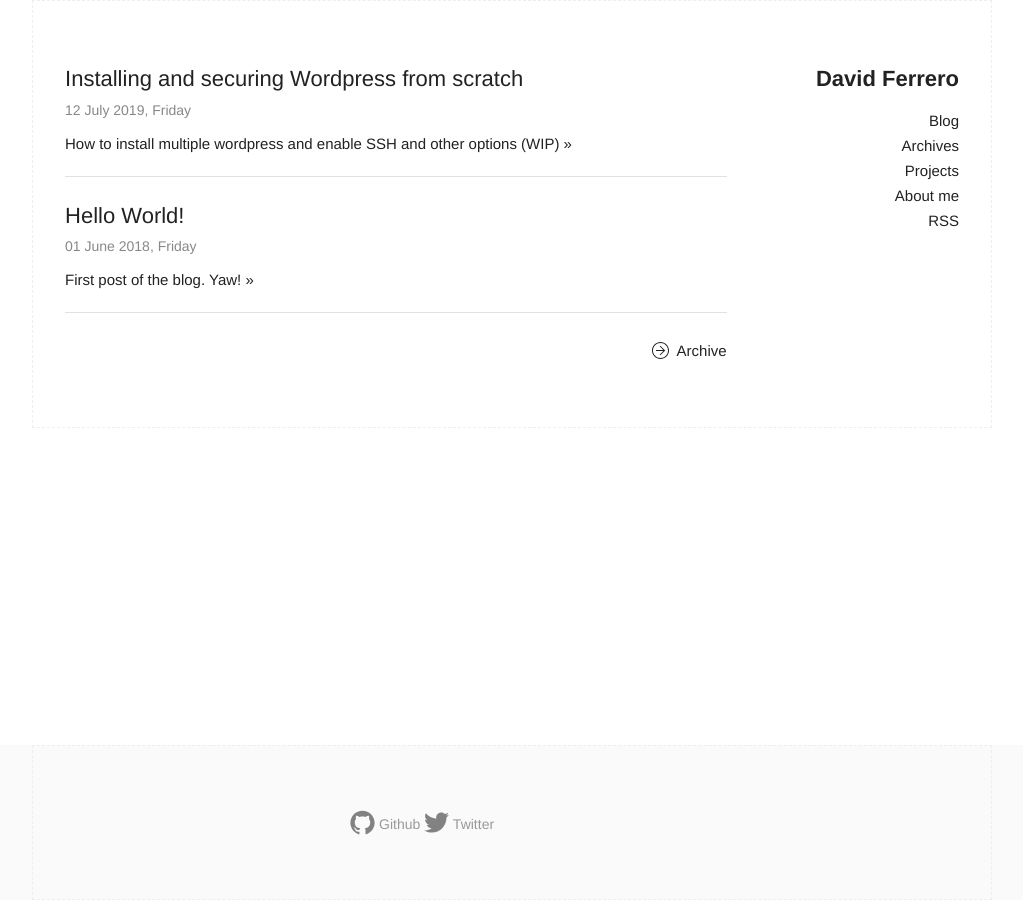
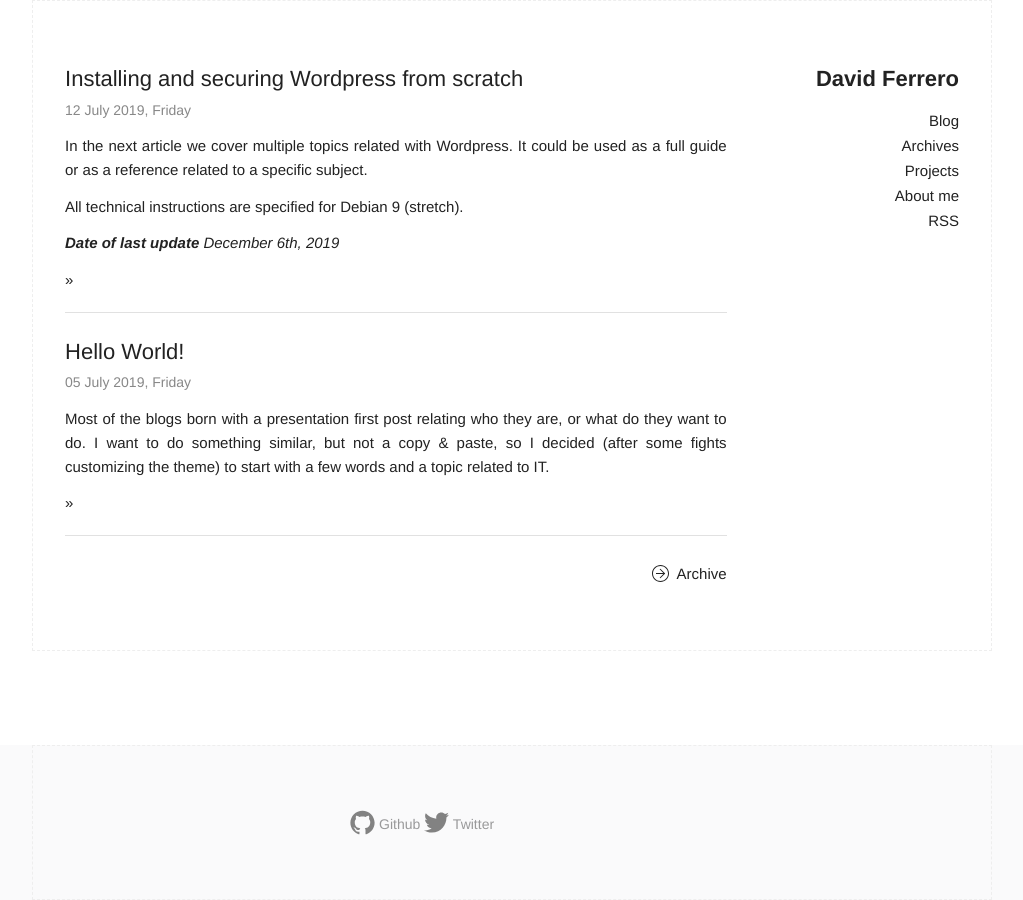
Before and after one commit to dferrero/dferrero.github.io, a Jekyll site: the page built from index.html, in a window 1280 px wide. Shown: the whole page, without its empty margins (128-1151 px from the left). Built offline with Jekyll 4.4.1, drawn with Linux system fonts in a browser that asks for light colours; some of the changed lines change nothing that is shown.

Commit message:
Finished Wordpress article

````diff
--- a/_posts/2018-06-01-hello-world.md
+++ b/_posts/2019-07-05-hello-world.md
@@ -2,11 +2,11 @@
 layout: blog
 title: Hello World!
 category: jekyll
-description: First post of the blog. Yaw!
+excerpt_separator: <!--more-->
 ---
 
 Most of the blogs born with a presentation first post relating who they are, or what do they want to do. I want to do something similar, but not a copy & paste, so I decided (after some fights customizing the theme) to start with a few words and a topic related to IT.
-
+<!--more-->
 There is no need to explain what I will do here. If you want to check it, see "**About me**" section.
 
 Cheers! \o/
--- /dev/null
+++ b/_posts/2019-07-12-installing-and-securing-wordpress.md
@@ -0,0 +1,415 @@
+---
+layout: blog
+title: Installing and securing Wordpress from scratch
+category: IT
+tags: [wordpress, multisite, installation, lets encrypt, https, ssl]
+excerpt_separator: <!--more-->
+---
+
+In the next article we cover multiple topics related with Wordpress. It could be used as a full guide or as a reference related to a specific subject.
+
+All technical instructions are specified for Debian 9 (stretch).
+
+***Date of last update*** *December 6th, 2019*
+<!--more-->
+Here is the index with all points:
+
+- [Secure installation](#secure-installation)
+- [Virtual hosts configuration](#virtual-hosts-configuration)
+- [Let's Encrypt setup](#lets-encrypt-setup)
+- [Enabling HTTPS in Wordpress](#enabling-https-in-wordpress)
+- [Hardening Wordpress](#hardening-wordpress)
+- [Multiple Wordpress with different domains](#multiple-Wordpress-with-different-domains)
+- [Backup](#backup)
+- [References](#references)
+
+## Secure installation
+
+We could find online thousands of tutorials covering this topic, but it's hard to find one where you don't install old (and unsecure) software.
+
+Main problem here is PHP version hosted in repositories. Usually, the standard installation will be 5.6.x (maybe 7.0.x if you are lucky), which is a kind of lottery [in terms of security](https://www.cvedetails.com/version-list/74/128/6/PHP-PHP.html?sha=0bb72d05caaf4fdd8d5e6106ced1cadc8a6e1095&order=1&trc=1127). Unless you need a extremely specific version because of plugins you'll need for Wordpress, **you should install the latest version available**.
+
+Here is a summary of all steps for a fresh installation, including PHP 7.3.
+
+#### Core packages
+
+{% highlight bash %}apt-get update
+apt-get install apache2 mysql-server
+
+# Remove apache2 info file
+rm -f /var/www/html/index.html
+# Minimal secure performance related to SQL
+mysql_secure_installation{% endhighlight %}
+
+#### Preparing MySQL database
+
+Although this step could be considered as part of hardening, it's mandatory to perform it in the installation phase, due of the final Wordpress configuration.
+
+First, we need to create a new database and a new user with privileges:
+
+{% highlight sql %}CREATE DATABASE <databasename>;
+CREATE USER '<newuser>'@'localhost' IDENTIFIED BY '<user_password>';
+GRANT ALL PRIVILEGES ON <databasename>.* \
+TO "<wordpressusername>"@'localhost' \
+IDENTIFIED BY "<user_password>";
+FLUSH PRIVILEGES;
+{% endhighlight %}
+
+I suggest to use mnemonic names related to the blog but, at the same time, hard to guess by an attacker. For example, if our website is `https://www.cellphonereviews.com`, one customization could be `cprevs_db` (database) and `adm_cpr` (username).
+
+#### PHP 7.3
+
+If we perform a search like `apt-cache search php7.3`, probably we will get no results. In this case, we have to add a new repository to our sources list:
+
+{% highlight bash %}apt -y install lsb-release apt-transport-https ca-certificates
+cd /etc/apt/trusted.gpg.d
+wget -O php.gpg https://packages.sury.org/php/apt.gpg
+cd /etc/apt/sources.list.d
+echo "deb https://packages.sury.org/php/ stretch main" > php7.list{% endhighlight %}
+
+Now install the last version of PHP hosted in the added repository:
+
+{% highlight bash %}apt-get update
+apt install -y php7.3-fpm php7.3-curl php7.3-gd php7.3-intl \
+php7.3-mbstring php7.3-mysql php7.3-imap php7.3-opcache php7.3-sqlite3 \
+php7.3-xml php7.3-xmlrpc php7.3-zip php7.3-bcmath php-apcu \
+libapache2-mod-php7.3{% endhighlight %}
+
+Check the version is the expected one with `php -v`.
+
+#### Wordpress
+
+Download with `wget` or `curl` the last version of Wordpress:
+
+{% highlight bash %}cd /tmp
+wget https://wordpress.org/latest.tar.gz
+tar -xzvf latest.tar.gz
+mv wordpress/ /var/www/html
+chown -R www-data:www-data /var/www/html{% endhighlight %}
+
+Now you can open a browser, navigate to `http://<your_ip_address>/wordpress` and perform the final installation with Wordpress' wizard.
+
+As we saw in the previous step [Preparing MySQL database](#preparing-mysql-database), here is another hardening chance to secure our installation. When the Wordpress' wizard will ask for a database prefix, instead of leave `wp_`, we could set whatever we want. Related to the previous example (`https://www.cellphonereviews.com`), some options could be `cprwp_` or `rpc570_`.
+
+## Virtual hosts configuration
+
+Fresh Apache2 installations includes a `000-default.conf` site enabled, allowing HTTP access to files under `/var/www/html`. But, if we store all Wordpress files on a subfolder or other path, we could get some display issues (or even disclose information of our system).
+
+On [Let's Encrypt setup](#lets-encrypt-setup) step we will get a brand-new configuration site. For now, we need an initial configuration which will be upgraded later. We can edit `000-default.conf` or create a new one (if you choose this option, don't forget to enable with `a2ensite`!):
+
+Our starting configuration will be the next one:
+
+{% highlight bash %}cd /etc/apache2/sites-available
+vi sitename.conf
+# Beginning of sitename.conf file
+<VirtualHost *:80>
+    ServerName <MYWEBSITE>
+    ServerAlias www.<MYWEBSITE>
+    ServerAdmin admin@<MYWEBSITE>
+    DocumentRoot /var/www/html/<MYWEBSITE>
+
+    <Directory /var/www/html/<MYWEBSITE>/>
+        Options FollowSymlinks
+        AllowOverride All
+        Require all granted
+    </Directory>
+
+    ErrorLog ${APACHE_LOG_DIR}/error.log
+    CustomLog ${APACHE_LOG_DIR}/access.log combined
+
+    <Directory /var/www/html/<MYWEBSITE>/>
+        RewriteEngine on
+        RewriteBase /
+        RewriteCond %{REQUEST_FILENAME} !-f
+        RewriteRule ^(.*) index.php [PT,L]
+    </Directory>
+</VirtualHost>
+# End of sitename.conf file
+
+a2ensite sitename.conf
+systemctl reload apache2{% endhighlight %}
+
+## Lets Encrypt setup
+
+In order to enable HTTPS into Wordpress, one of the requirements (if we don't want to get a "THIS CONNECTION IS NOT SECURE" window message) is to have installed a certificate signed by a trusted Certification Authority (CA). If we are not a big company, the best and cheapest option is use one provided by **Let's Encrypt** via CertBot.
+
+Due of development of OS and CertBot, installation instructions and requirements can be slighty different (for example, all procedure change between Debian 8 and Debian 9). Remember, __this article is based on Debian 9__. If you need other distribution or HTTP server, [check this link](https://certbot.eff.org/instructions) to see all alternatives available.
+
+### CertBot installation and configuration
+
+Before start, we need to enable stretch backports repository. To achieve this step, open `/etc/apt/sources.list` and add the next line at the end:
+
+`deb http://deb.debian.org/debian stretch-backports main`
+
+Now we can install CertBot from backports repository:
+
+`apt-get install certbot python-certbot-apache -t stretch-backports`
+
+After installing Certbot, create a file for Let’s Encrypt to validate our domain in the `${webroot-path}/.well-known/acme-challenge directory`.
+
+To do that, create the directory and give Apache2 access to it:
+
+```
+mkdir -p /var/lib/letsencrypt/.well-known
+chgrp www-data /var/lib/letsencrypt
+chmod g+s /var/lib/letsencrypt
+```
+
+Next, create a well-known challenge file and enable it with `a2enconf`:
+{% highlight bash %}
+nano /etc/apache2/conf-available/well-known.conf
+# Content of the file
+Alias /.well-known/acme-challenge/ "/var/lib/letsencrypt/.well-known/acme-challenge/"
+<Directory "/var/lib/letsencrypt/">
+    AllowOverride None
+    Options MultiViews Indexes SymLinksIfOwnerMatch IncludesNoExec
+    Require method GET POST OPTIONS
+</Directory>
+# Enable the config in apache2 (don't forget to restart)
+a2enconf well-known.conf
+{% endhighlight %}
+
+At this point, your domain should be configured with your server IP address (which is something not covered in this tutorial). Before we request the certificate, we'll check our apache2 configuration to see all mods are enabled with the next commands:
+
+```
+a2enmod ssl headers http2
+a2enconf well-known
+```
+
+Now we could execute certbot to perform some checks and get our certs:
+
+`certbot certonly --agree-tos --email admin@example.com --webroot -w /var/lib/letsencrypt/ -d example.com -d www.example.com`
+
+If everything works fine, you will get a message like:
+
+{% highlight bash %}
+IMPORTANT NOTES:
+ - Congratulations! Your certificate and chain have been saved at:
+   /etc/letsencrypt/live/www.fakedomain.com/fullchain.pem
+   Your key file has been saved at:
+   /etc/letsencrypt/live/www.fakedomain.com/privkey.pem
+   Your cert will expire on 2019-10-24. To obtain a new or tweaked
+   version of this certificate in the future, simply run certbot again
+   with the "certonly" option. To non-interactively renew *all* of
+   your certificates, run "certbot renew"
+ - If you like Certbot, please consider supporting our work by:
+
+   Donating to ISRG / Let's Encrypt:   https://letsencrypt.org/donate
+   Donating to EFF:                    https://eff.org/donate-le
+{% endhighlight %}
+
+Now it's time to generate a Diffie–Hellman key exchange (DH) certificate to securely exchange cryptographic keys. To do that, run the commands below to generate a certificate with 2048 bit:
+
+`openssl dhparam -out /etc/ssl/certs/dhparam.pem 2048`
+
+When it finish (it could take some time), we will update our previous apache configuration file created on step [Virtual host configuration](#virtual-host-configuration). The new one should look like the next one:
+
+{% highlight bash %}
+<VirtualHost *:80>
+  ServerName fakedomain.com
+  ServerAlias www.fakedomain.com
+
+  Redirect permanent / https://fakedomain.com/
+</VirtualHost>
+
+<VirtualHost *:443>
+  ServerName fakedomain.com
+  ServerAlias www.fakedomain.com
+  DocumentRoot /var/www/html/esplur
+
+  Protocols h2 http:/1.1
+
+  ErrorLog ${APACHE_LOG_DIR}/fakedomain.com-error.log
+  CustomLog ${APACHE_LOG_DIR}/fakedomain.com-access.log combined
+
+  SSLEngine On
+  SSLCertificateFile /etc/letsencrypt/live/fakedomain.com/fullchain.pem
+  SSLCertificateKeyFile /etc/letsencrypt/live/fakedomain.com/privkey.pem
+  SSLOpenSSLConfCmd DHParameters "/etc/ssl/certs/dhparam.pem"
+
+  SSLCipherSuite EECDH+AESGCM:EDH+AESGCM:AES256+EECDH:AES256+EDH
+  SSLProtocol All -SSLv2 -SSLv3 -TLSv1 -TLSv1.1
+  SSLCompression off
+  SSLUseStapling on
+
+  <Directory /var/www/html/fakedomain.com/>
+       Options FollowSymlinks
+       AllowOverride All
+       Require all granted
+  </Directory>
+
+  <Directory /var/www/html/fakedomain.com/>
+       RewriteEngine on
+       RewriteBase /
+       RewriteCond %{REQUEST_FILENAME} !-f
+       RewriteRule ^(.*) index.php [PT,L]
+  </Directory>
+</VirtualHost>
+{% endhighlight %}
+
+Next you will need to configure a server cache for the OCSP status information. This will be done in the Apache SSL config file:
+
+```
+nano /etc/apache2/mods-available/ssl.conf
+# Set the location of the SSL OCSP Stapling Cache
+SSLStaplingCache shmcb:/tmp/stapling_cache(128000)
+```
+
+Our final step is to check the auto-renew command, to see if we have to do a troubleshooting and avoid to expire our certificate. Execute the following command to test:
+
+`certbot renew --dry-run`
+
+You can add it to crontab to automatically update:
+
+`30 2 * * * /usr/bin/certbot renew & > /dev/null`
+
+## Enabling HTTPS in Wordpress
+
+In the administration panel, under `Settings -> General`, we need to edit the URL of the blog. Just change the `http` header into `https` and apply changes.
+
+Usually other docs and sites (like StackOverflow) talk about editing `.htaccess`. Although I didn't need it on my installation, here is the snippet with the code in case you need it:
+
+{% highlight bash %}<IfModule mod_rewrite.c>
+    RewriteEngine On
+    RewriteCond %{SERVER_PORT} !^443$
+    RewriteRule (.*) https://%{HTTP_HOST}%{REQUEST_URI} [R=301,L]
+    RewriteBase /
+    RewriteRule ^index\.php$ - [L]
+    RewriteCond %{REQUEST_FILENAME} !-f
+    RewriteCond %{REQUEST_FILENAME} !-d
+    RewriteRule . /index.php [L]
+</IfModule>{% endhighlight %}
+
+This code (excluding `IfModule` XML tags) can be added in the virtual host file instead of `.htaccess`.
+
+**Note:** if you are going to change Worpress configuration to use a non-default permalink option, please take a look at our [issues](#issues) section.
+
+## Hardening Wordpress
+
+- https://mythemeshop.com/blog/custom-wordpress-login-url/
+- Change files and directories permissions
+- https://make.wordpress.org/hosting/handbook/handbook/security/
+
+## Multiple Wordpress with different domains
+
+Although Wordpress Codex documentation covers a lot of topics, sometimes it's hard to find (or even it doesn't exist) the information we require for our use case. One example is how to get multiple Wordpress with different domains and different installations (it seems they focus on multisite option with one WP installation, named as [Network](https://wordpress.org/support/article/create-a-network/).
+
+Here you will a custom example where we follow all previous steps to install two Wordpress with **different domains**, `www.myportfolio.com` and `www.myhobbies.com`, and focusing only on the code we need to customize and explain:
+
+### [1. Secure installation](#secure-installation)
+
+When we configure MySQL, we should create a new database **AND** user, to isolate websites.
+
+{% highlight sql %}# www.myportfolio.com
+CREATE DATABASE portfoliodb;
+CREATE USER 'portfoliosql'@'localhost' \
+IDENTIFIED BY 'PleaseRemoveDolphinFromTop1000UsedPasswords!!!';
+GRANT ALL PRIVILEGES ON portfoliodb.* TO "portfoliosql"@'localhost' \
+IDENTIFIED BY "PleaseRemoveDolphinFromTop1000UsedPasswords!!!";
+# www.myhobbies.com
+CREATE DATABASE hobbiesdb;
+CREATE USER 'hobbiessql'@'localhost' \
+IDENTIFIED BY 'PleaseDontUseTheSamePasswordAsThePrevious1!!!';
+GRANT ALL PRIVILEGES ON hobbiesdb.* TO "hobbiessql"@'localhost' \
+IDENTIFIED BY "PleaseDontUseTheSamePasswordAsThePrevious1!!!";
+# Update all changes
+FLUSH PRIVILEGES;{% endhighlight %}
+
+After untar zip Wordpress file, instead of move the folder, we could copy it and rename it for each website. For example:
+
+{% highlight bash %}cd /tmp
+wget https://wordpress.org/latest.tar.gz
+tar -xzvf latest.tar.gz
+cp -r wordpress/ /var/www/html/myportfolio
+cp -r wordpress/ /var/www/html/myhobbies
+chown -R www-data:www-data /var/www/html{% endhighlight %}
+
+### [2. Virtual hosts configuration](#virtual-hosts-configuration)
+Every blog must have an initial virtual host configuration, specially if we want to make CertBot work. To achieve this task, we need to copy and modify the configuration file previously seen under [CertBot installation and configuration](#certBot-installation-and-configuration), without forgetting the next points:
+1. Modify all variables related to new site (ServerName, ServerAlias, DocumentRoot paths...)
+2. Enable the site with `a2ensite`
+3. Restart Apache
+
+### [3. Let's Encrypt setup](#lets-encrypt-setup)
+```
+certbot certonly --agree-tos --email admin@example.com --webroot -w /var/lib/letsencrypt/ -d myportfolio.com -d www.myportfolio.com
+certbot certonly --agree-tos --email admin@example.com --webroot -w /var/lib/letsencrypt/ -d myhobbies.com -d www.myhobbies.com
+```
+
+### [4. Enabling HTTPS in Wordpress](#enabling-https-in-wordpress)
+As showed before.
+
+## Backup
+
+Here is a little script I've customized from the original one found in [James Rascal's repository](https://github.com/jamesrascal/wordpress-backup).
+
+Although here is the code, you could find the latest version [here](https://github.com/dferrero/wordpress-backup).
+
+{% highlight bash %}
+#!/bin/bash
+WEBPATH=/var/www/html
+BACKUP_LOCATION=/home/backups
+KEEPDAYS=8
+
+for webdir in `find $WEBPATH -maxdepth 1 -mindepth 1 -type d`; do
+    currentdir=`echo $webdir | cut -d'/' -f5`
+    echo "Starting backup from $WEBPATH/$currentdir"
+    wp_config=$webdir/wp-config.php
+    # BackupName Date and time
+    backupname=$(date +%y%m%d)-$currentdir
+
+    # Creates a Backup Directory if one does not exist.
+    mkdir -p ${BACKUP_LOCATION}/${currentdir}/
+
+    # Make Backup location the current directory
+    cd ${BACKUP_LOCATION}/${currentdir}
+
+    # Verifing wp_config exists
+    if [ -f "$wp_config" ]; then
+        # Pulls Database info from WP-config
+        db_name=$(grep DB_NAME "${wp_config}" | cut -f4 -d"'")
+        db_user=$(grep DB_USER "${wp_config}" | cut -f4 -d"'")
+        db_pass=$(grep DB_PASSWORD "${wp_config}" | cut -f4 -d"'")
+        table_prefix=$(grep table_prefix "${wp_config}" | cut -f2 -d"'")
+
+        # MySQL Takes a Dump and compress the Home Directory
+        mysqldump -u ${db_user} -p${db_pass} ${db_name} | gzip > ./${backupname}-DB.sql.gz
+        tar zcPf ./${backupname}-FILES.tar.gz ${webdir}
+
+        # Compresses the MySQL Dump and the Home Directory
+        tar zcPf ./${backupname}.tar.gz ./${backupname}-FILES.tar.gz ./${backupname}-DB.sql.gz
+        chmod 600 ./${backupname}.tar.gz
+
+        # Generates the Backup Size
+        #FILENAME=${BACKUP_LOCATION}/${currentdir}/${backupname}.tar.gz
+        #FILESIZE=$(du -h "$FILENAME")
+
+        #Removes the SQL dump and Home DIR to conserve space
+        rm -rf ./${backupname}-FILES.tar.gz ./${backupname}-DB.sql.gz
+    else
+        echo "No wp-config.php found; saving full folder";
+        tar zcPf ./${backupname}.tar.gz ${webdir}
+    fi
+
+    #Deletes any Backup older than X days
+    find ${BACKUP_LOCATION}/${currentdir}/ -type f -mtime +${KEEPDAYS} -exec rm {} \;
+done
+{% endhighlight %}
+
+## Issues
+
+Here is a recopilation of usual erros I've found during/after a Wordpress installation.
+
+_0x00 - Let's Encrypt repository is not signed_
+
+If you are getting an error message related to a repository which is not signed after adding it to `/etc/apt/sources.list` and executing `apt-get update`, probably your distribution is not a Debian 9 Stretch. You will have to look for the repository which is related to your OS and use it instead of the suggested one. I saw this problem when I tried to install on a Raspberry Pi 4.
+
+_0x01 - Wordpress is not sending emails_
+
+This issue is still being reviewed on my own instance. If you need a starting point to begin to deal with, here is a [link](https://kinsta.com/knowledgebase/wordpress-not-sending-emails/)
+
+## References
+- [Wordpress Codex](https://codex.wordpress.org/)
+- [Install PHP 7.3 on Debian](https://computingforgeeks.com/how-to-install-php-7-3-on-debian-9-debian-8/)
+- [How to install Wordpress with Apache2 and Let's Encrypt](https://websiteforstudents.com/how-to-install-wordpress-with-apache2-and-lets-encrypt-ssl-tls-certificates-on-ubuntu-16-04-18-04/)
+- [Wordpress Permalinks are not working](https://stackoverflow.com/questions/19400749/wordpress-permalinks-not-working-htaccess-seems-ok-but-getting-404-error-on-pa)
--- a/_posts/2019-07-12-wordpress.md
+++ /dev/null
@@ -1,121 +0,0 @@
----
-layout: blog
-title: Installing and securing Wordpress from scratch
-category: IT
-tags: [wordpress, multisite, installation, lets encrypt, https, ssl]
-description: How to install multiple wordpress and enable SSH and other options (WIP)
----
-
-In the next article we cover multiple topics related with Wordpress. It could be used as a full guide or as a reference related to a specific subject.
-
-All technical instructions are specified for Debian 9.
-
-Here is the index with all points:
-
-- [Secure installation](#secure-installation)
-- [Virtual hosts configuration](#virtual-hosts-configuration)
-- [Let's Encrypt setup](#lets-encrypt-setup)
-- [Enabling HTTPS in Wordpress](#enabling-https-in-wordpress)
-- [Hardening Wordpress](#hardening-wordpress)
-- [Multisite multidomain Wordpress](#multisite-multidomain-wordpress)
-- [References](#references)
-
-## Secure installation
-
-We could find online thousands of tutorials covering this topic, but it's hard to find one where you don't install old (and unsecure) software.
-
-Main problem here is PHP version hosted in repositories. Usually, the standard installation will be 5.6.x (maybe 7.0.x if you are lucky), which is a kind of lottery [in terms of security](https://www.cvedetails.com/version-list/74/128/6/PHP-PHP.html?sha=0bb72d05caaf4fdd8d5e6106ced1cadc8a6e1095&order=1&trc=1127). Unless you need a extremely specific version because of plugins you'll need for Wordpress, **you should install the latest version available**.
-
-Here is a summary of all steps for a fresh installation, including PHP 7.3.
-
-#### Core packages
-```
-apt-get update
-apt-get install apache2 mysql-server
-
-# Remove apache2 info file
-rm -f /var/www/html/index.html
-# Minimal secure performance related to SQL
-mysql_secure_installation
-```
-
-#### PHP 7.3
-
-If we perform a search like `apt-cache search php7.3`, probably we will get no results. In this case, we have to add a new repository to our sources list:
-
-```echo "deb http://mirrordirector.raspbian.org/raspbian/ buster main contrib non-free rpi" > /etc/apt/sources.list.d/10-buster.list```
-
-Create a file with the next content:
-```
-vi /etc/apt/preferences.d/10-buster
-#-----------
-Package: *
-Pin: release n=stretch
-Pin-Priority: 900
-
-Package: *
-Pin: release n=buster
-Pin-Priority: 750
-#-----------
-```
-
-Now install the last version of PHP hosted in the added repository:
-```
-apt-get update
-apt install -y -t buster php7.3-fpm php7.3-curl php7.3-gd php7.3-intl php7.3-mbstring php7.3-mysql php7.3-imap php7.3-opcache php7.3-sqlite3 php7.3-xml php7.3-xmlrpc php7.3-zip php7.3-bcmath php-apcu libapache2-mod-php7.3
-```
-
-#### Wordpress
-
-Download with `wget` or `curl` the last version of Wordpress:
-```
-cd /tmp
-wget https://wordpress.org/latest.tar.gz
-tar -xzvf latest.tar.gz
-mv wordpress/ /var/www/html
-```
-
-Now you can open a browser, navigate to "http://<your_ip_address>/wordpress" and perform the final installation with Wordpress' wizard.
-
-## Let's Encrypt setup
-
-In order to enable HTTPS into Wordpress, one of the requirements is to have installed a certification signed by a trusted Certification Authority (CA). If we are not a big company, the best and cheapest option is use one of
-
-
-
-## Virtual hosts configuration
-
-Apache - Virtualhost
-```
-	cd /etc/apache2/sites-available
-	vi sitename.conf
-	-----------
-	<VirtualHost *:80>
-	        ServerName domainname.com
-	        ServerAlias www.domainname.com
-
-	        ServerAdmin webmaster@localhost
-	        DocumentRoot /var/www/html/path/folder
-
-	        ErrorLog ${APACHE_LOG_DIR}/domainname-error.log
-	        CustomLog ${APACHE_LOG_DIR}/domainname-access.log combined
-
-	</VirtualHost>
-	-----------
-	a2ensite sitename.conf
-	/etc/init.d/apache2 restart
-```
-
-MySQL
-```
-	CREATE DATABASE databasename;
-	CREATE USER 'newuser'@'localhost' IDENTIFIED BY 'user_password';
-	GRANT ALL PRIVILEGES ON databasename.* TO "wordpressusername"@'localhost' IDENTIFIED BY "password";
-	FLUSH PRIVILEGES;
-```
-
-## Hardening
-WIP
-
-## References
-- PHP custom source
--- a/index.html
+++ b/index.html
@@ -6,7 +6,7 @@ title: Home
 <div class="home">
   <div class="post-list">
 
-    {% for post in site.posts limit:5%}
+    {% for post in site.posts limit:10%}
 
     <article class="post_card post">
       <header class="post_header">
````
